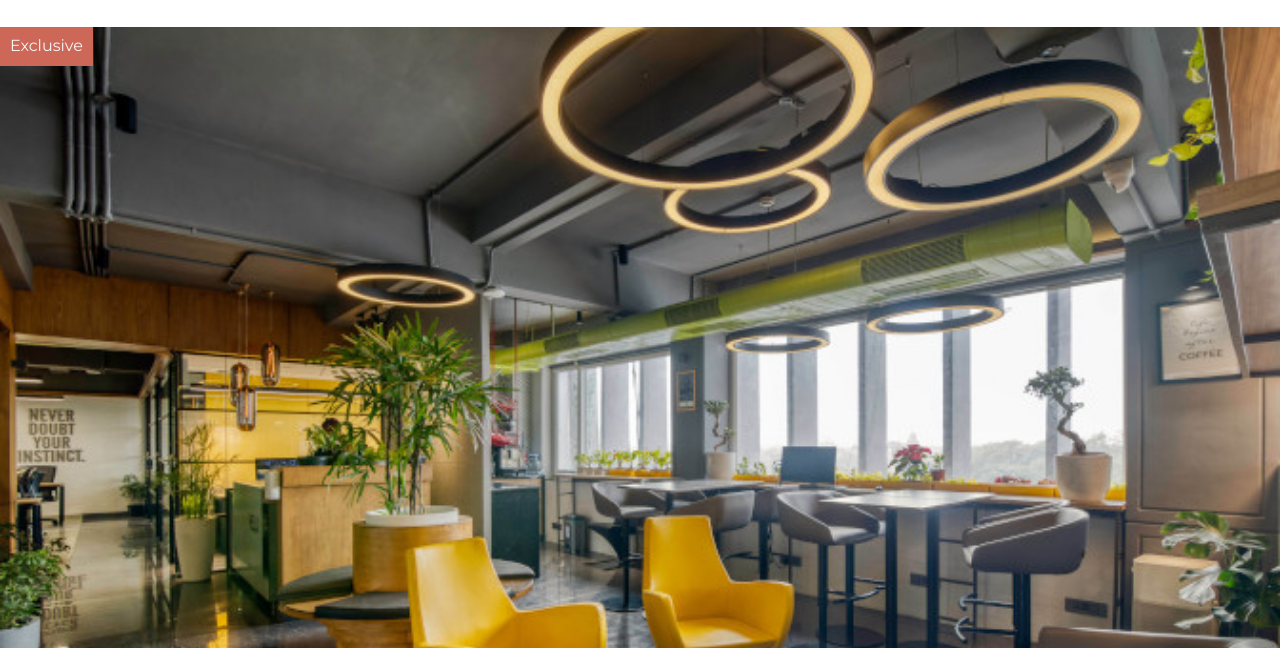
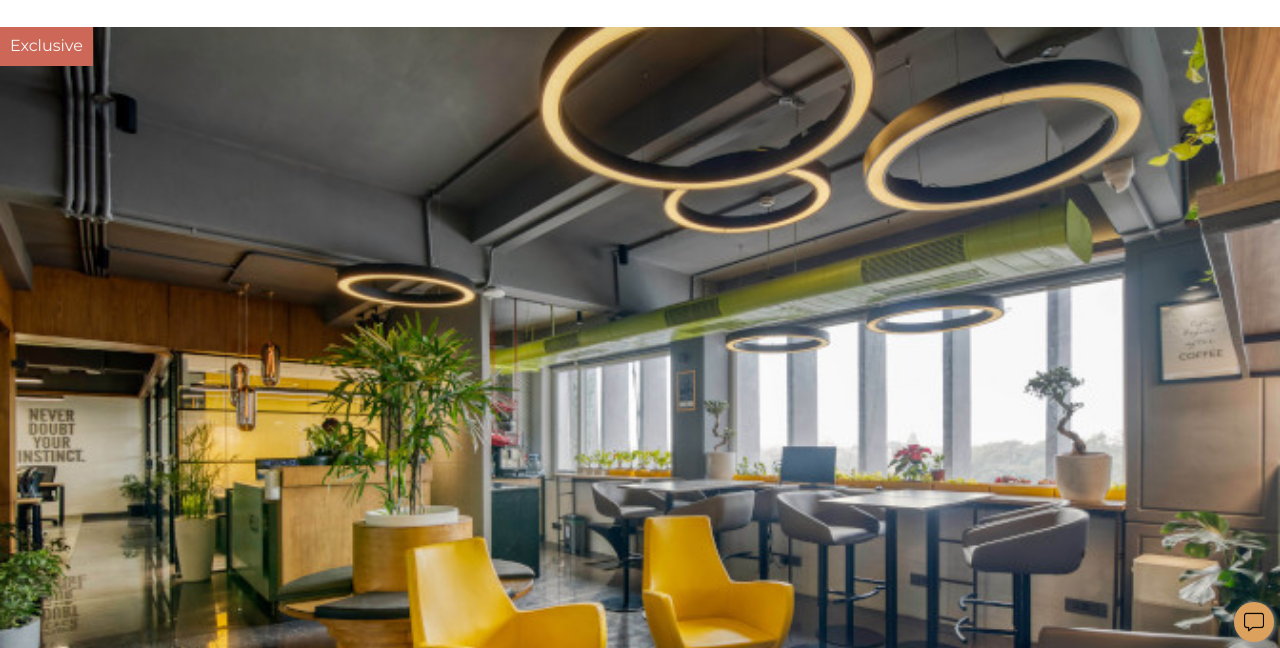
Before and after one commit to jeremybouldin/CoworkingSite, a plain HTML site: page index.html in a window 1280 px wide. Shown: the part 152-800 px from the top of the page. Drawn offline with nearby package versions, Linux system fonts and the light colour scheme.

Commit message:
added the chatbox fixed bottom right

```diff
--- a/css/styles.css
+++ b/css/styles.css
@@ -82,3 +82,21 @@ button {
     cursor: pointer;
     align-self: center  ;
 }
+
+.chatbox-bg{
+    display: flex;
+    background-color: #dda15e;
+    width: 40px;
+    height: 40px;
+    border-radius: 50%;
+    position: fixed;
+    right: 6px;
+    bottom: 6px;
+    cursor: pointer;
+    box-shadow: 1px 1px 5px #999;
+}
+
+.chatbox-img {
+    width: 50%;
+    margin: auto;
+}
--- a/index.html
+++ b/index.html
@@ -76,5 +76,8 @@
                 </div>
             </section>
         </main>
+        <div class="chatbox-bg">
+            <img src="images/message.png" class="chatbox-img" alt="chatbox" />
+        </div>
     </body>
 </html>
```
Also changed, not shown: images/message.png (added).
